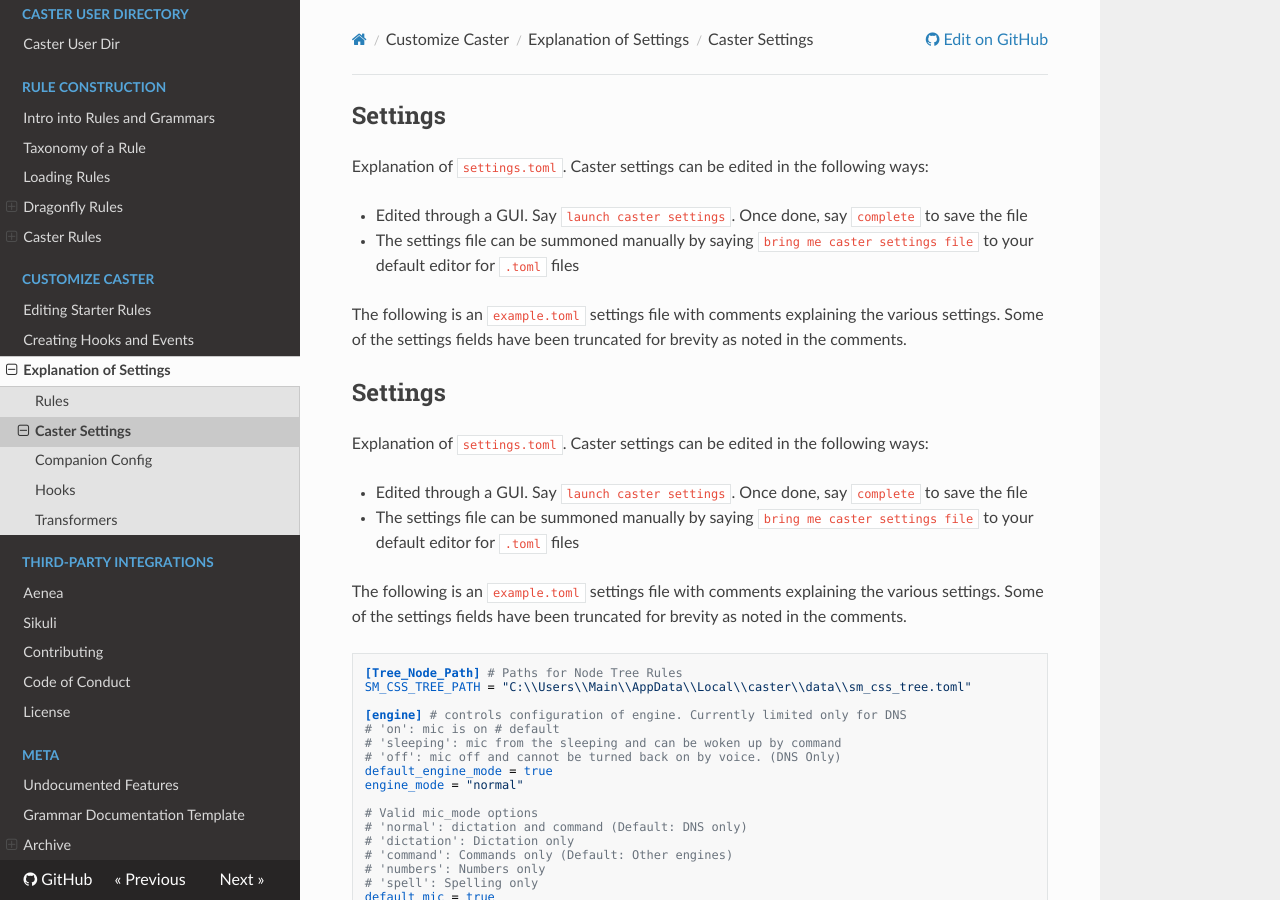
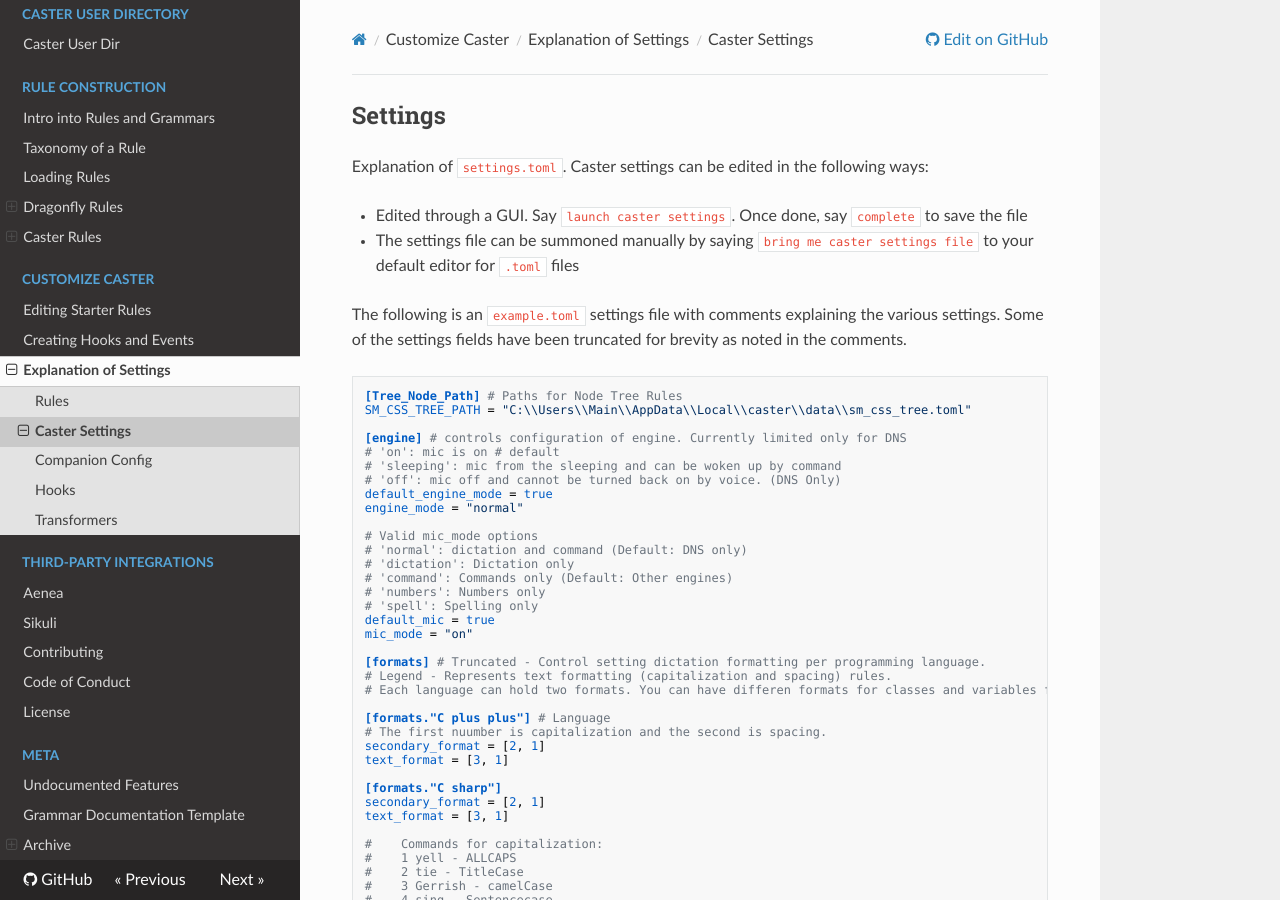
Before and after one commit to dictation-toolbox/Caster, an MkDocs documentation site: the page built from docs/readthedocs/Caster_Settings/settings.md, in a window 1280 px wide and 900 px high. Built offline with MkDocs 1.6.1, drawn with Linux system fonts in a browser that asks for light colours; nearby versions of some CDN libraries; comment, search, counter and statistics services are not loaded.

Commit message:
Update settings.md
Remove duplicate settings paragraph

```diff
--- a/docs/readthedocs/Caster_Settings/settings.md
+++ b/docs/readthedocs/Caster_Settings/settings.md
@@ -1,13 +1,3 @@
-## Settings
-
-Explanation of `settings.toml`. Caster settings can be edited in the following ways:
-
-- Edited through a GUI. Say `launch caster settings`. Once done, say `complete` to save the file
-
-- The settings file can be summoned manually by saying `bring me caster settings file` to your default editor for `.toml` files
-
-  The following is an `example.toml` settings file with comments explaining the various settings. Some of the settings fields have been truncated for brevity as noted in the comments.
-
 ## Settings
 
 Explanation of `settings.toml`. Caster settings can be edited in the following ways:
```
